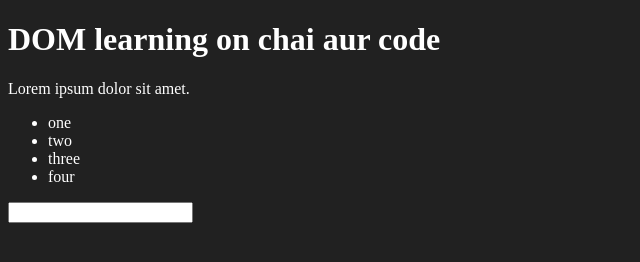
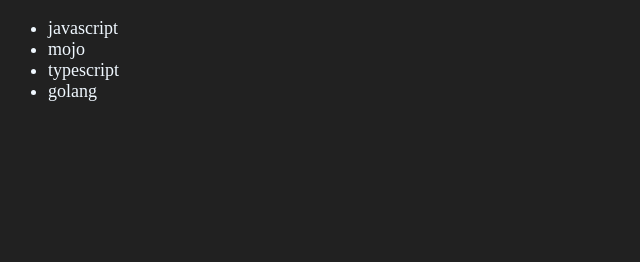
Before and after one commit to shanbhat2005/javascript_practice, a plain HTML site: page 6_DOM/index.html in a window 1280 px wide. Shown: the whole page, without its empty margins (0-640 px from the left). Drawn offline with Linux system fonts and the light colour scheme.

Commit message:
project 1 code

```diff
--- a/6_DOM/index.html
+++ b/6_DOM/index.html
@@ -3,29 +3,38 @@
 <head>
     <meta charset="UTF-8">
     <meta name="viewport" content="width=device-width, initial-scale=1.0">
-    <title>dom learning </title>
-    <style>
+    <title>Document</title>
 
-        body{
-            background-color:#212121;
-            color:white;
+</head>
+<body style="background-color: #212121; color: aliceblue; font-size: large;">
+   <ul class="language">
+    <li>javascript</li>
+   </ul>
+   <script>
+        function addLanguage(langName){
+            const li= document.createElement('li')
+            li.innerHTML=`${langName}`;
+            const ul = document.querySelector('.language')
+            ul.appendChild(li)
+
         }
-    </style>
-</head>
-<body>
-<div class="bg-black">
-<h1 id="title"  class="heading">DOM learning on chai aur code
-    <span style="display : none">test text</span> </h1>
-<p>Lorem ipsum dolor sit amet.</p>
-<ul>
-    <li>one</li>
-    <li>two</li>
-    <li>three</li>
-    <li>four</li>
-</ul>
-<input type="password" name="" id="">
+addLanguage('python');
+addLanguage('typescript');
 
-</div>
+function optiLanguage(langName){
+let li = document.createElement('li')
+li.appendChild(document.createTextNode(langName))
+document.querySelector('.language').appendChild(li)
+}
+optiLanguage('golang');
 
+// edit
+let secondLang = document.querySelector('li:nth-child(2)')
+let newLi= document.createElement('li')
+newLi.textContent = 'mojo'
+secondLang.replaceWith(newLi)
+
+
+    </script>
 </body>
 </html>
```
Also changed, not shown: 6_DOM/one.html (added, +31 -0 lines), 6_DOM/three.html (renamed from three.html), 6_DOM/two.html (renamed from two.html), 1 other file.
